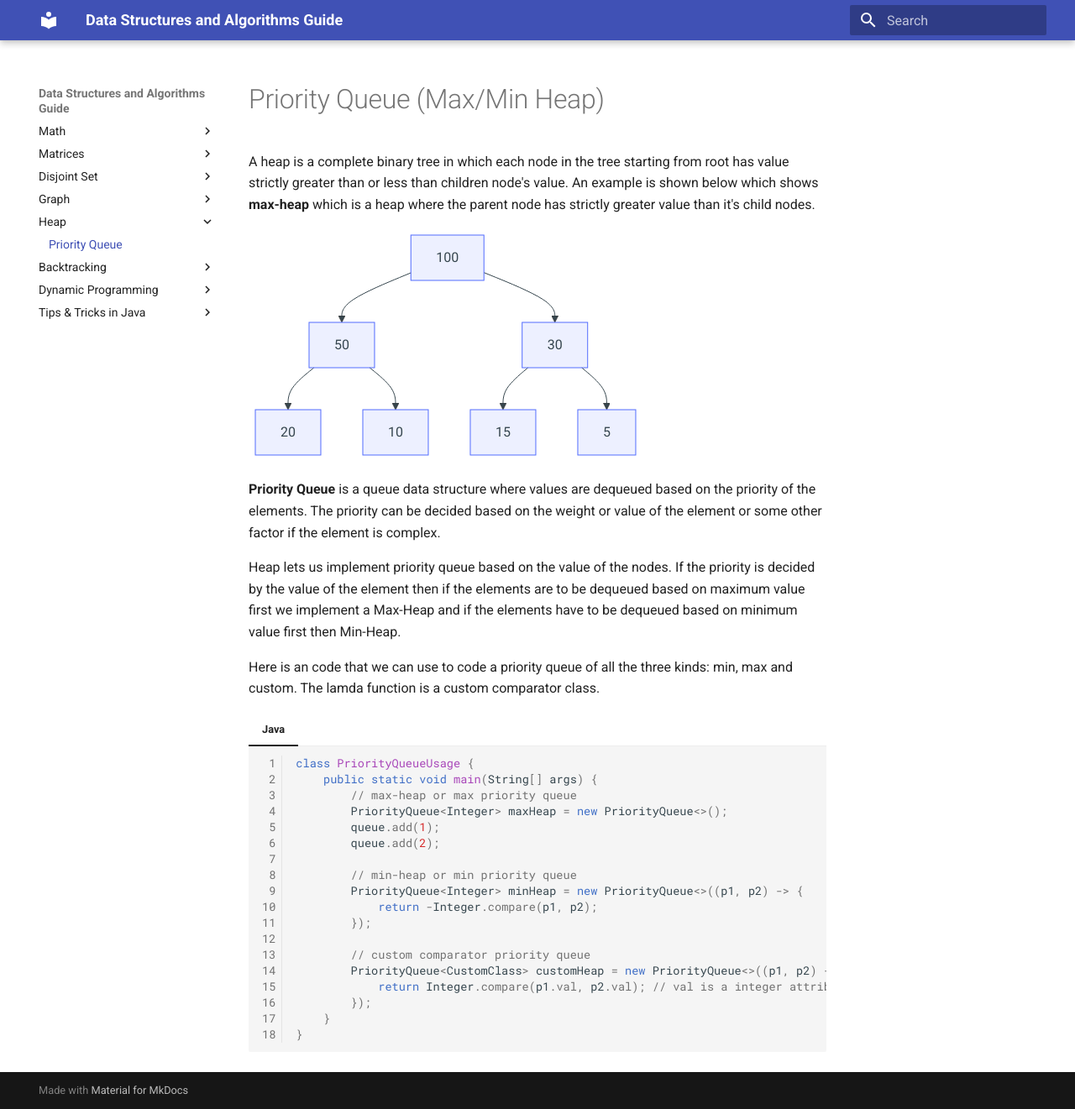
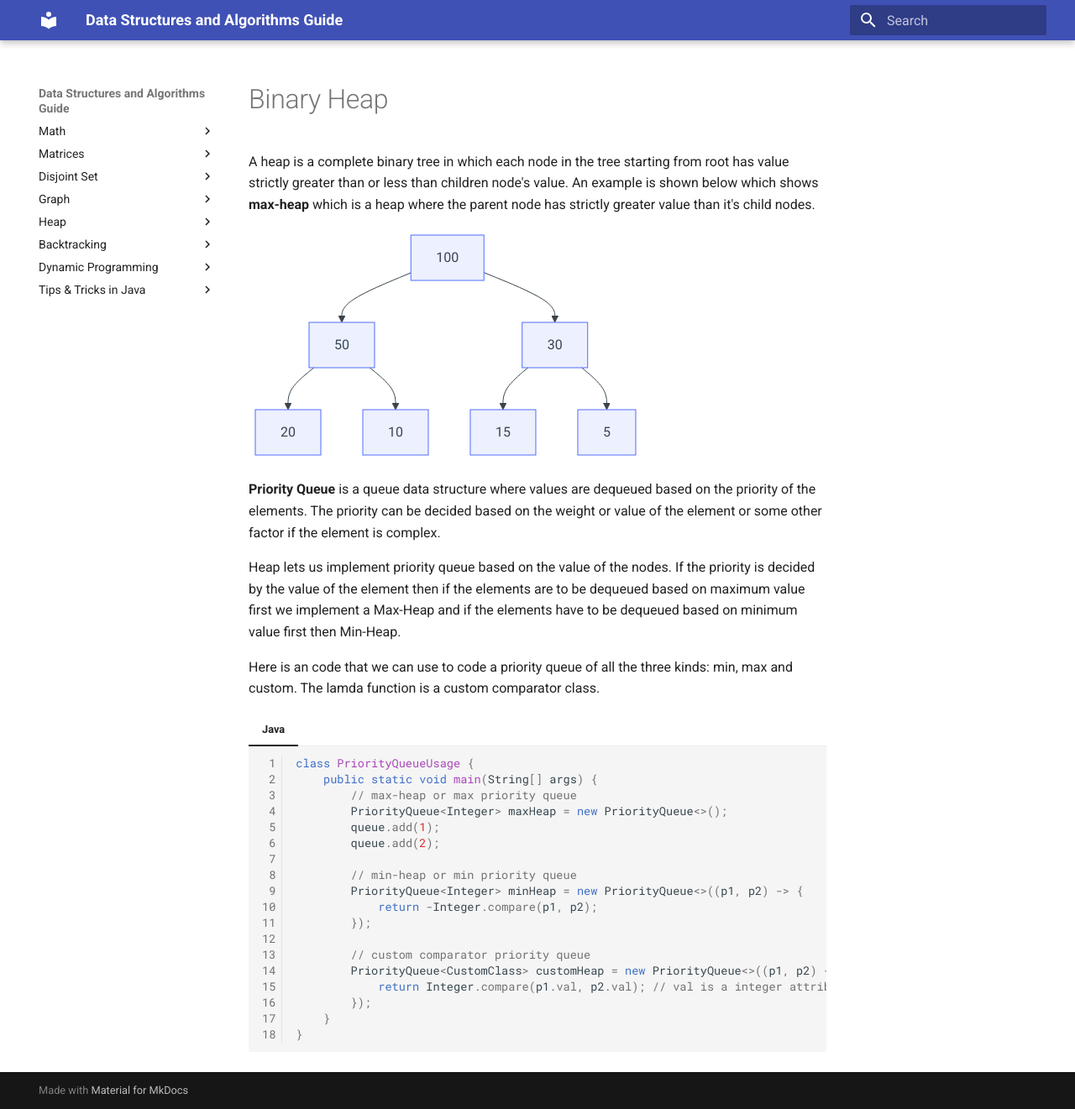
Before and after one commit to amritpandey23/dsa-guide, an MkDocs documentation site: the page built from docs/tree/heap.md, in a window 1280 px wide and 1321 px high. Shown: the whole window at 84% size. Built offline with MkDocs 1.6.1 and Material for MkDocs 9.7.7, drawn with Linux system fonts in a browser that asks for light colours.

Commit message:
Update: Moved Heap to tree

```diff
--- a/docs/heap/priority_queue.md
+++ b/docs/tree/heap.md
@@ -1,4 +1,4 @@
-# Priority Queue (Max/Min Heap)
+# Binary Heap
 
 A heap is a complete binary tree in which each node in the tree starting from root has value strictly greater than or less than children node's value. An example is shown below which shows **max-heap** which is a heap where the parent node has strictly greater value than it's child nodes.
 
```
